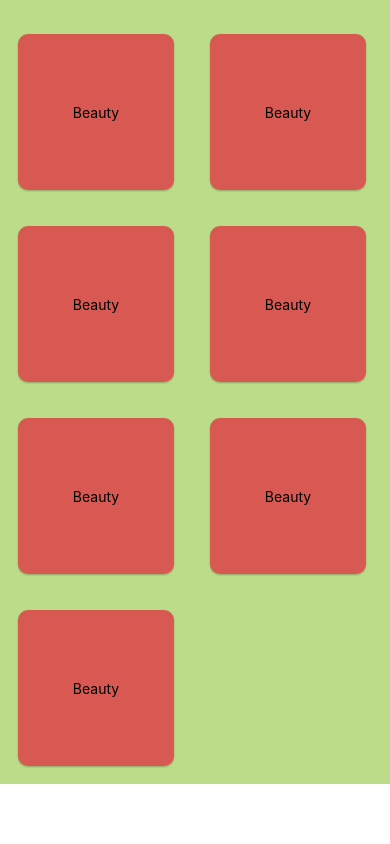
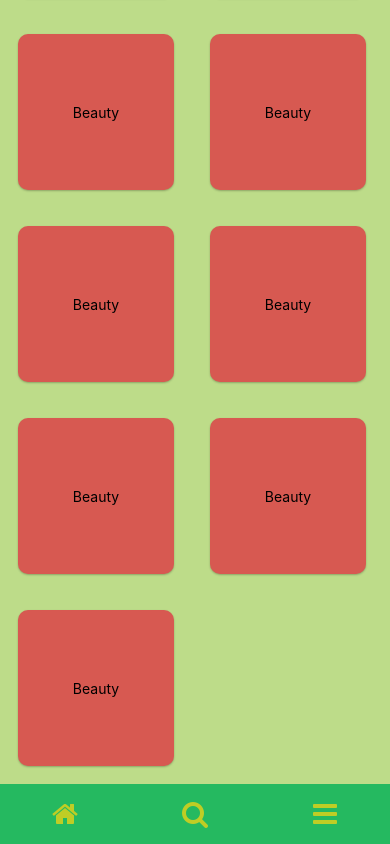
Before and after one commit to Gorgeous-Devs/cruFree_Android, a React Native app: screen / in a window 390 px wide. Shown: the part 579-1423 px from the top of the page. Before the commit the page ends 1363 px from the top, so only its background shows below. Built offline with nearby package versions, Linux system fonts and the light colour scheme.

Commit message:
Modify Navbar

```diff
--- a/src/components/logo.js
+++ b/src/components/logo.js
@@ -1,25 +1,27 @@
-import React from 'react';
-import {
-  View,
-  Text,
-  StyleSheet
-} from 'react-native';
+import React from "react";
+import {View, Text, StyleSheet, Dimensions} from "react-native";
+
+const windowHeight = Dimensions.get("window").height;
+const windowWidth = Dimensions.get("window").width;
 
 const Logo = () => (
   <View>
-    <Text style={logoStyles.logoText}>
-      CruFree
-    </Text>
+    <Text style={logoStyles.logoText}>CruFree</Text>
   </View>
-)
+);
 
 const logoStyles = StyleSheet.create({
+  logoContainer: {
+    height: (windowHeight * 10) / 100,
+    width: windowWidth,
+    backgroundColor: "red",
+  },
   logoText: {
     fontSize: 36,
-    fontFamily: 'Roboto',
-    color: '#FFFFFF',
-    fontWeight: '700'
-  }
-})
+    fontFamily: "Roboto",
+    color: "#FFFFFF",
+    fontWeight: "700",
+  },
+});
 
 export default Logo;
--- a/src/components/navBar.js
+++ b/src/components/navBar.js
@@ -1,28 +1,31 @@
-import React from 'react';
-import {View, Text, TouchableOpacity} from 'react-native';
-import navBarStyle from '../styles/navBar';
-import Icon from 'react-native-vector-icons/FontAwesome';
+import React from "react";
+import {View, Text, TouchableOpacity} from "react-native";
+import navBarStyle from "../styles/navBar";
+import Icon from "react-native-vector-icons/FontAwesome";
 
-const navBar = () => {
+const NavBar = () => {
   return (
     <View style={navBarStyle.navBar}>
+      {/*Home*/}
       <TouchableOpacity>
         <View style={navBarStyle.navButtons}>
-          <Icon name="home" size={28} color="#fff" />
+          <Icon name="home" size={28} color="#BFCD25" />
         </View>
       </TouchableOpacity>
+      {/*Search*/}
       <TouchableOpacity>
         <View style={navBarStyle.navButtons}>
-          <Icon name="search" size={28} color="#fff" />
+          <Icon name="search" size={28} color="#BFCD25" />
         </View>
       </TouchableOpacity>
+      {/*Menu*/}
       <TouchableOpacity>
         <View style={navBarStyle.navButtons}>
-          <Icon name="navicon" size={28} color="#fff" />
+          <Icon name="navicon" size={28} color="#BFCD25" />
         </View>
       </TouchableOpacity>
     </View>
   );
 };
 
-export default navBar;
+export default NavBar;
--- a/src/pages/Home.js
+++ b/src/pages/Home.js
@@ -1,7 +1,9 @@
-import React from 'react';
-import {View, StyleSheet, ScrollView} from 'react-native';
-import Background from '../components/background';
-import Box from '../components/box';
+import React from "react";
+import {View, StyleSheet, ScrollView} from "react-native";
+import Background from "../components/background";
+import Box from "../components/box";
+import NavBar from "../components/navBar";
+import boxWrapperStyle from "../styles/boxWrapper";
 
 const data = [
   {
@@ -47,32 +49,26 @@ const data = [
   {
     id: 11,
     title: "Beauty",
-  }
+  },
 ];
-
 
 const Home = () => {
   return (
-    <View style={{height: '100%'}}>
+    <View style={{height: "100%"}}>
       <Background />
       <ScrollView
         style={boxWrapperStyle.boxWrapper}
         contentContainerStyle={{
-          flexDirection: 'row',
+          flexDirection: "row",
           flexGrow: 1,
-          flexWrap: 'wrap',
+          flexWrap: "wrap",
         }}>
         {data.map(elem => (
-          <Box key={elem.id} category={elem.title}/>
+          <Box key={elem.id} category={elem.title} />
         ))}
       </ScrollView>
+      <NavBar />
     </View>
   );
 };
-const boxWrapperStyle = StyleSheet.create({
-  boxWrapper: {
-    backgroundColor: '#BDDC89',
-    height: '100%',
-  },
-});
 export default Home;
--- a/src/styles/background.js
+++ b/src/styles/background.js
@@ -1,19 +1,15 @@
-import {
-  StyleSheet,
-  Dimensions
-} from 'react-native';
+import {StyleSheet, Dimensions} from "react-native";
 
-const windowHeight = Dimensions.get('window').height;
+const windowHeight = Dimensions.get("window").height;
 
 const backgroundStyle = StyleSheet.create({
   bgStyle: {
-    backgroundColor: '#25B960',
+    backgroundColor: "#25B960",
     height: windowHeight / 4,
-    position: 'relative',
-    display: 'flex',
-    alignItems: 'center',
-    justifyContent: 'flex-end'
-  }
+    display: "flex",
+    alignItems: "center",
+    justifyContent: "flex-end",
+  },
 });
 
 export default backgroundStyle;
--- /dev/null
+++ b/src/styles/boxWrapper.js
@@ -0,0 +1,10 @@
+import React from "react";
+import {StyleSheet} from "react-native";
+
+const boxWrapperStyle = StyleSheet.create({
+  boxWrapper: {
+    backgroundColor: "#BDDC89",
+  },
+});
+
+export default boxWrapperStyle;
--- a/src/styles/navBar.js
+++ b/src/styles/navBar.js
@@ -1,25 +1,25 @@
-import {StyleSheet, Dimensions} from 'react-native';
+import {StyleSheet, Dimensions} from "react-native";
 
-const windowHeight = Dimensions.get('window').height;
-const windowWidth = Dimensions.get('window').width;
+const windowHeight = Dimensions.get("window").height;
+const windowWidth = Dimensions.get("window").width;
 
 const navBarStyle = StyleSheet.create({
   navBar: {
-    height: windowHeight / 18,
+    height: windowHeight / 14,
     width: windowWidth,
-    backgroundColor: 'blue',
-    display: 'flex',
-    flexDirection: 'row',
-    justifyContent: 'space-between',
+    backgroundColor: "#25B960",
+    display: "flex",
+    flexDirection: "row",
+    justifyContent: "space-around",
   },
   navButtons: {
-    height: windowHeight / 18,
+    height: windowHeight / 14,
     width: windowWidth / 8,
-    backgroundColor: 'red',
-    display: 'flex',
-    flexDirection: 'row',
-    justifyContent: 'center',
-    alignItems: 'center',
+    // backgroundColor: "#BFCD25",
+    display: "flex",
+    flexDirection: "row",
+    justifyContent: "center",
+    alignItems: "center",
   },
 });
 
```
Also changed, not shown: .prettierrc.js.
